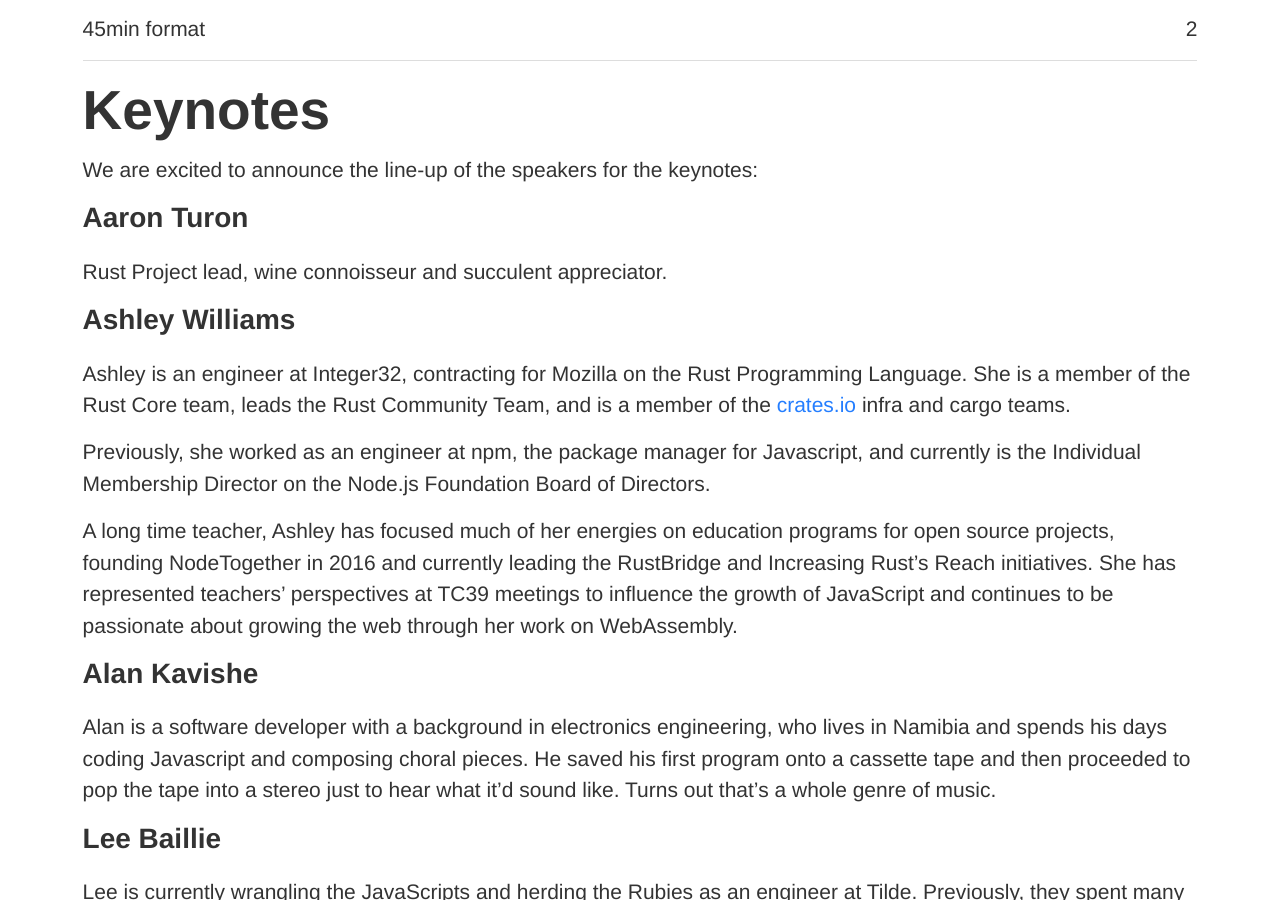
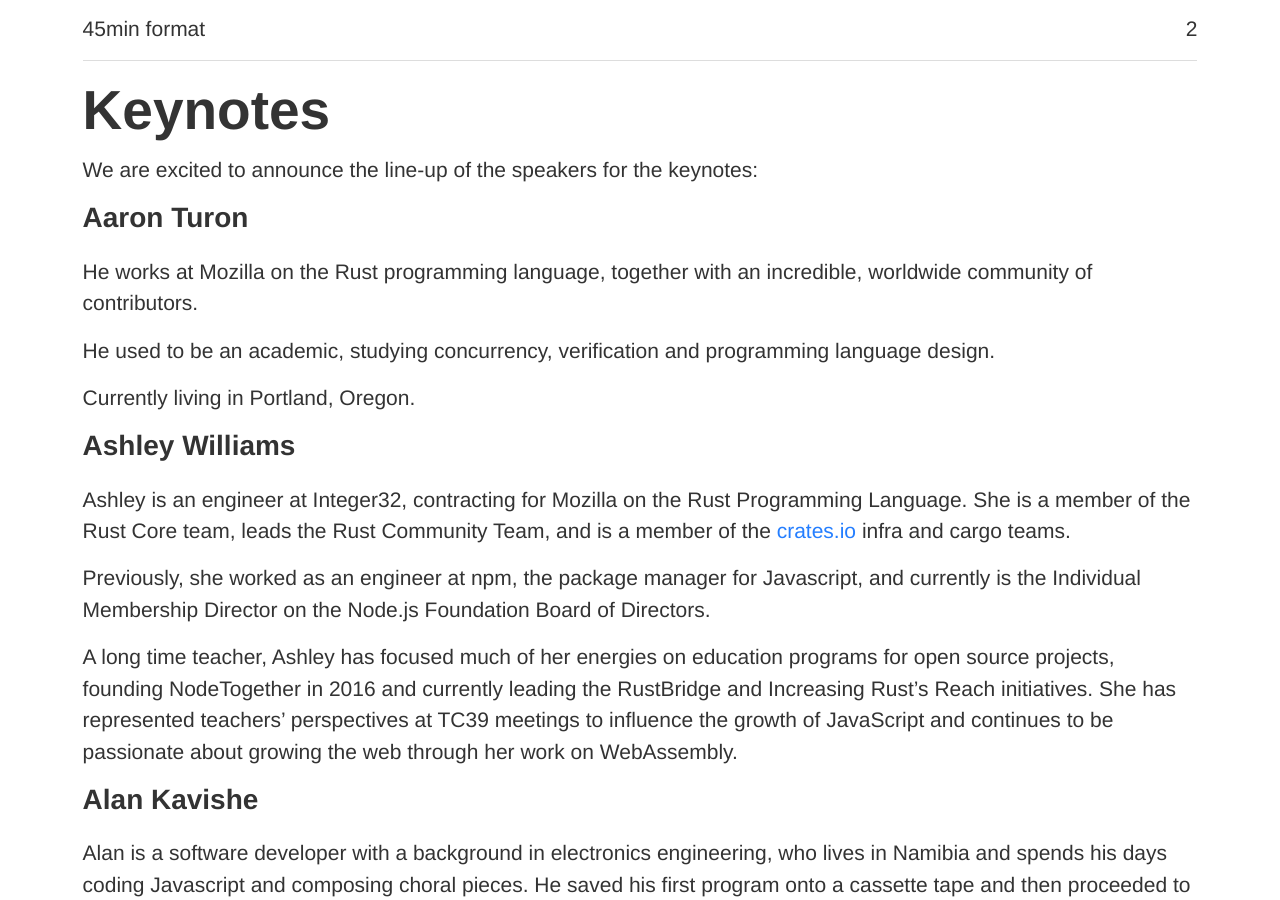
Before and after one commit to RustFestEU/blog.rustfest.eu, a Jekyll site: the page built from _posts/2018-09-29-cfp-in-progress.md, in a window 1280 px wide and 900 px high, scrolled down 980 px. Built offline with Jekyll 4.4.1, drawn with Linux system fonts in a browser that asks for light colours.

Commit message:
Add aturon bio

```diff
--- a/_posts/2018-09-29-cfp-in-progress.md
+++ b/_posts/2018-09-29-cfp-in-progress.md
@@ -28,7 +28,11 @@
 
 ### Aaron Turon
 
-Rust Project lead, wine connoisseur and succulent appreciator.
+He works at Mozilla on the Rust programming language, together with an incredible, worldwide community of contributors.
+
+He used to be an academic, studying concurrency, verification and programming language design.
+
+Currently living in Portland, Oregon.
 
 ### Ashley Williams
 
@@ -48,7 +52,7 @@
 
 Alan is a software developer with a background in electronics engineering, who lives in Namibia and spends his days
 coding Javascript and composing choral pieces. He saved his first program onto a cassette tape and then proceeded to pop
-the tape into a stereo just to hear what it’d sound like. Turns out that’s a whole genre of music.
+the tape into a stereo just to hear what it'd sound like. Turns out that's a whole genre of music.
 
 ### Lee Baillie
 
```
